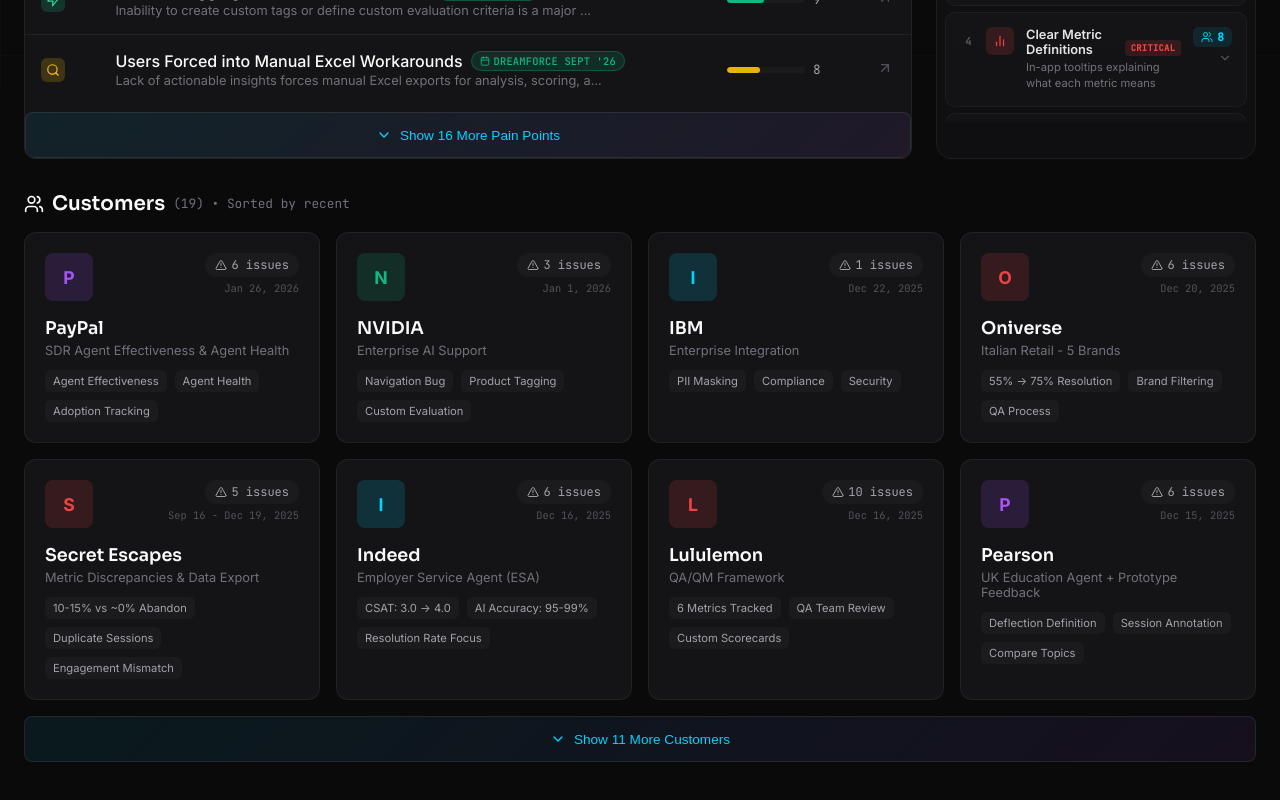
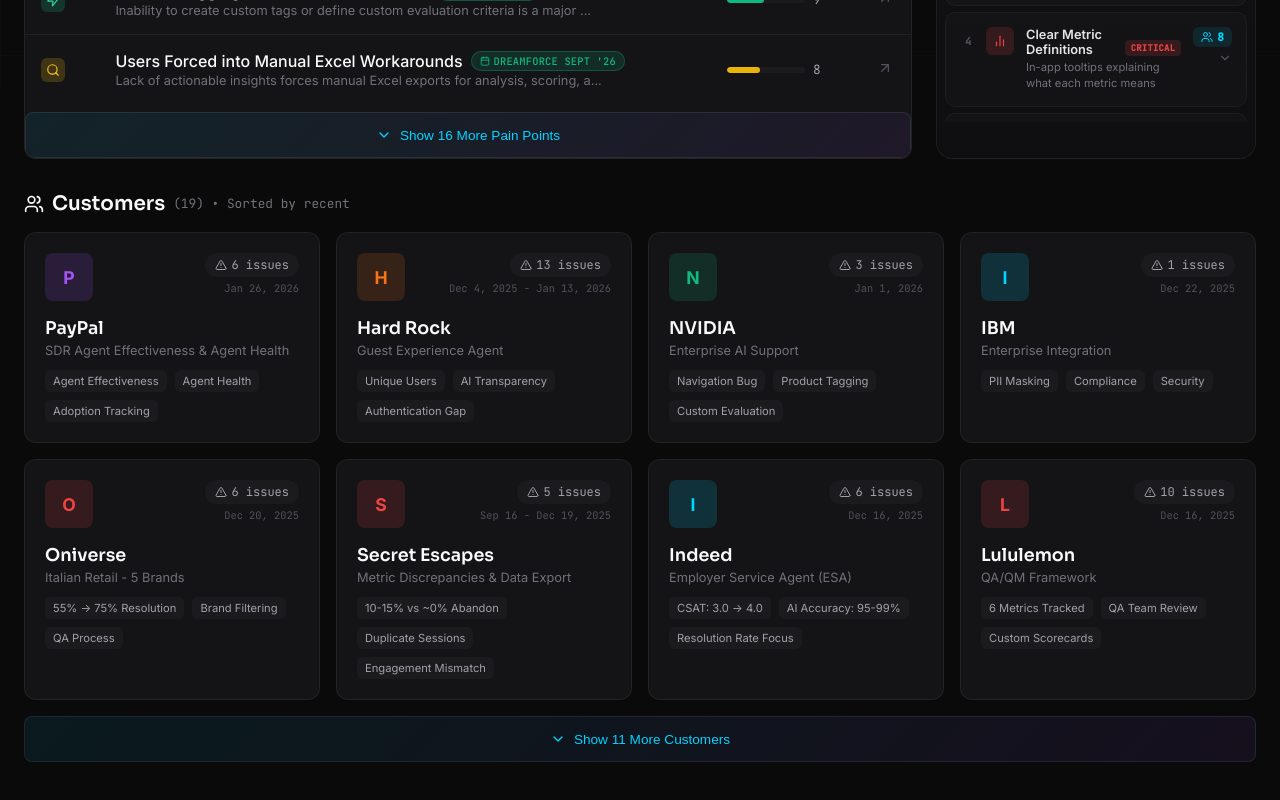
Before and after one commit to mpichadze-bot/agentforce-analytics, a React (Create React App) app: page / in a window 1280 px wide. Shown: the part 713-1513 px from the top of the page. Built offline with nearby package versions, Linux system fonts and the light colour scheme.

Commit message:
Update Hard Rock: Add Jan 2026 meeting - analytics 1.0 credit burn, Agent Force Default migration, custom LLM judge

```diff
--- a/src/data/dashboardData.js
+++ b/src/data/dashboardData.js
@@ -207,13 +207,15 @@
       { text: "I wish I could customize the dashboard... add my own columns and filters.", source: "Cellebrite" },
       { text: "All of ours are service agents. Can we flip that filter to something else?", source: "UNCC - Alexandra Flinn" },
       { text: "Customers might want to adjust their own acceptable ranges - requires customization.", source: "FDE Team - Sergio Morales" },
-      { text: "Customer preferred a 'lead nurturing dashboard' focused on the pipeline of agent work, meetings, replies, and cancellations.", source: "PayPal - Jon Wilson" }
+      { text: "Customer preferred a 'lead nurturing dashboard' focused on the pipeline of agent work, meetings, replies, and cancellations.", source: "PayPal - Jon Wilson" },
+      { text: "New toolkit would be helpful if they transfer to service agent configuration but might not cover all future analytics use cases, suggesting a potential gap.", source: "Hard Rock - Elizabeth DeWeese" }
     ],
     examples: [
       "eToro: Cannot edit locked calculated fields in Agent for Studio",
       "UNCC: Default 'service agent' filter useless - need agent name filter",
       "FDE Team: Need Tableau Next Plus license just to customize ranges",
       "PayPal: Need custom 'lead nurturing dashboard' for pipeline, meetings, replies, cancellations",
+      "Hard Rock: Concerned analytics 2.0 may not cover all future use cases after migration",
       "No date range filtering for historical analysis"
     ]
   },
@@ -364,13 +366,15 @@
       { text: "STDM has so many objects... we need a dedicated person just to build reports.", source: "Nexo" },
       { text: "We had to create a custom data transform to bring in messaging channel.", source: "UNCC - Alexandra Flinn" },
       { text: "Even if you don't have Tableau Next UI, you can build queries on the semantic data model... but navigating it requires deep technical knowledge.", source: "Nir Tzavchon - Allegis call" },
-      { text: "The default agent does not currently provide API access for reports, which is a reason to motivate the customer to move to the 'employee agent' for more detailed reporting.", source: "PayPal - Tye Jones" }
+      { text: "The default agent does not currently provide API access for reports, which is a reason to motivate the customer to move to the 'employee agent' for more detailed reporting.", source: "PayPal - Tye Jones" },
+      { text: "Team was 'burning through' data services credits due to using the older analytics 1.0. Agent Force Default is end-of-sale and relies on data cloud for reporting which consumes a lot of credits.", source: "Hard Rock - JP (Julio)" }
     ],
     examples: [
       "STDM contains 15+ DMOs requiring deep technical knowledge",
       "eToro: Must use Data Cloud console for custom metrics",
       "Allegis: Must navigate SDM manually without Tableau Next access",
       "PayPal: Default agent lacks API access for reports - must migrate to employee agent",
+      "Hard Rock: Using Agent Force Default (end-of-sale) with analytics 1.0 consuming excessive data services credits",
       "Building a simple funnel report takes days of development"
     ]
   },
@@ -388,13 +392,15 @@
       { text: "Customers approach agent evaluation from a QA/QM perspective, valuing structured scorecards.", source: "Lululemon" },
       { text: "LLM as workbench for validation, not primary source.", source: "Lululemon" },
       { text: "LLM scoring not customizable - customers want to tweak prompts.", source: "FDE Team - Dreamforce" },
-      { text: "Customer needs to evaluate SDR agent effectiveness using metrics like email quantity and appropriate responses.", source: "PayPal - Nathalie Sautner" }
+      { text: "Customer needs to evaluate SDR agent effectiveness using metrics like email quantity and appropriate responses.", source: "PayPal - Nathalie Sautner" },
+      { text: "Data science team is building a judge LLM to continually and more automatically QA the agent. Starting new engagement with external vendor for more robust judge that can evaluate responses and guardrails.", source: "Hard Rock - Elizabeth DeWeese" }
     ],
     examples: [
       "Want to define custom QA criteria per business needs",
       "Need LLM workbench to score conversations against criteria",
       "FDE Team: High/medium/low scoring is fixed",
       "PayPal: Need to evaluate SDR agent effectiveness (email quantity, appropriate responses)",
+      "Hard Rock: Building their own LLM judge for QA, engaging external vendor for robust evaluation",
       "Align AI scoring with company quality standards"
     ]
   },
@@ -643,11 +649,11 @@
     name: 'Hard Rock',
     color: 'orange',
     tagline: 'Guest Experience Agent',
-    description: 'Unique user tracking, AI transparency, and session-level visibility needs',
-    metrics: ['Unique Users', 'AI Transparency', 'Authentication Gap'],
+    description: 'Unique user tracking, AI transparency, session-level visibility needs. Using Agent Force Default (end-of-sale) - burning through data services credits with analytics 1.0, needs transition to employee agent for better reporting',
+    metrics: ['Unique Users', 'AI Transparency', 'Authentication Gap', 'Analytics 1.0 Credit Burn', 'Default Agent Migration'],
     workflowUrl: '?view=hardrock-workflow',
     uxUrl: '?view=hardrock-ux',
-    date: 'Dec 4, 2025'
+    date: 'Dec 4, 2025 - Jan 13, 2026'
   },
   {
     id: 'uncc',
```
